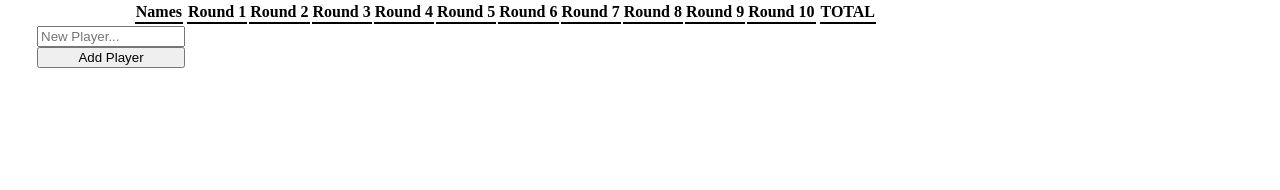
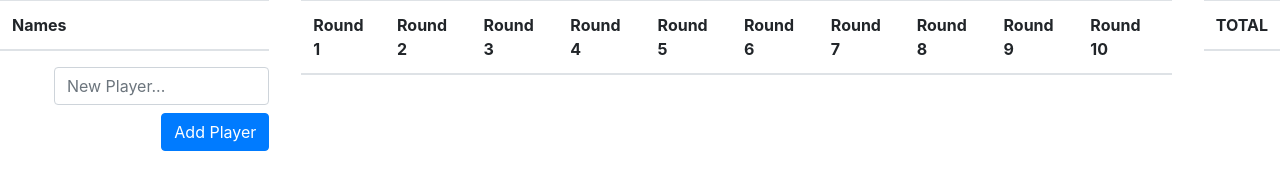
Before and after one commit to naznsan/GameNightScoreTracker, a plain HTML site: page index.html in a window 1280 px wide. Drawn offline with nearby package versions, Linux system fonts and the light colour scheme.

Commit message:
Styling with Bootstrap

```diff
--- a/index.html
+++ b/index.html
@@ -5,11 +5,13 @@
     <meta name="viewport" content="width=device-width, initial-scale=1.0">
     <title>Score Tracker</title>
 
+    <link rel="stylesheet" href="https://stackpath.bootstrapcdn.com/bootstrap/4.4.1/css/bootstrap.min.css" integrity="sha384-Vkoo8x4CGsO3+Hhxv8T/Q5PaXtkKtu6ug5TOeNV6gBiFeWPGFN9MuhOf23Q9Ifjh" crossorigin="anonymous">
     <link rel="stylesheet" href="style.css">
 </head>
 <body>
+    <main>
         <div id="names-container">
-        <table>
+            <table class="table">
                 <thead>
                     <th>Names</th>
                 </thead>
@@ -18,14 +20,14 @@
             </table>
 
             <div id="add-player-container">
-            <input id="player-name" type=text" placeholder="New Player...">
-            <button type="button" id="add-player" onclick="addPlayer()">Add Player</button>
+                <input id="player-name" type=text" placeholder="New Player..." class="form-control">
+                <button type="button" id="add-player" onclick="addPlayer()" class="btn btn-primary">Add Player</button>
             </div>
 
         </div>
 
         <div id="scores-container">
-        <table>
+            <table class="table">
                 <thead>
                     <th>Round 1</th>
                     <th>Round 2</th>
@@ -45,7 +47,7 @@
         </div>
 
         <div id="totals-container">
-        <table>
+            <table class="table">
                 <thead>
                     <th>TOTAL</th>
                 </thead>
@@ -53,6 +55,7 @@
                 </tbody>
             </table>
         </div>
+    </main>
 
     <script src="app.js"></script>
 
--- a/style.css
+++ b/style.css
@@ -21,7 +21,7 @@ ol, ul {
 
 /* Actual CSS from here */
 
-body {
+main {
     display: flex;
     flex-direction: row;
 }
@@ -30,6 +30,11 @@ body {
     display: flex;
     flex-direction: column;
     align-items: flex-end;
+    margin-right: 2em;
+}
+
+#names-container th {
+    align-self: center;
 }
 
 #add-player-container {
@@ -38,8 +43,13 @@ body {
     width: 80%;
 }
 
-form button {
+#scores-container {
+    margin-right: 2em;
+}
+
+button {
     align-self: flex-end;
+    margin-top: 0.5em;
 }
 
 th {
```
Lines whose indentation alone changed are shown as unchanged.
